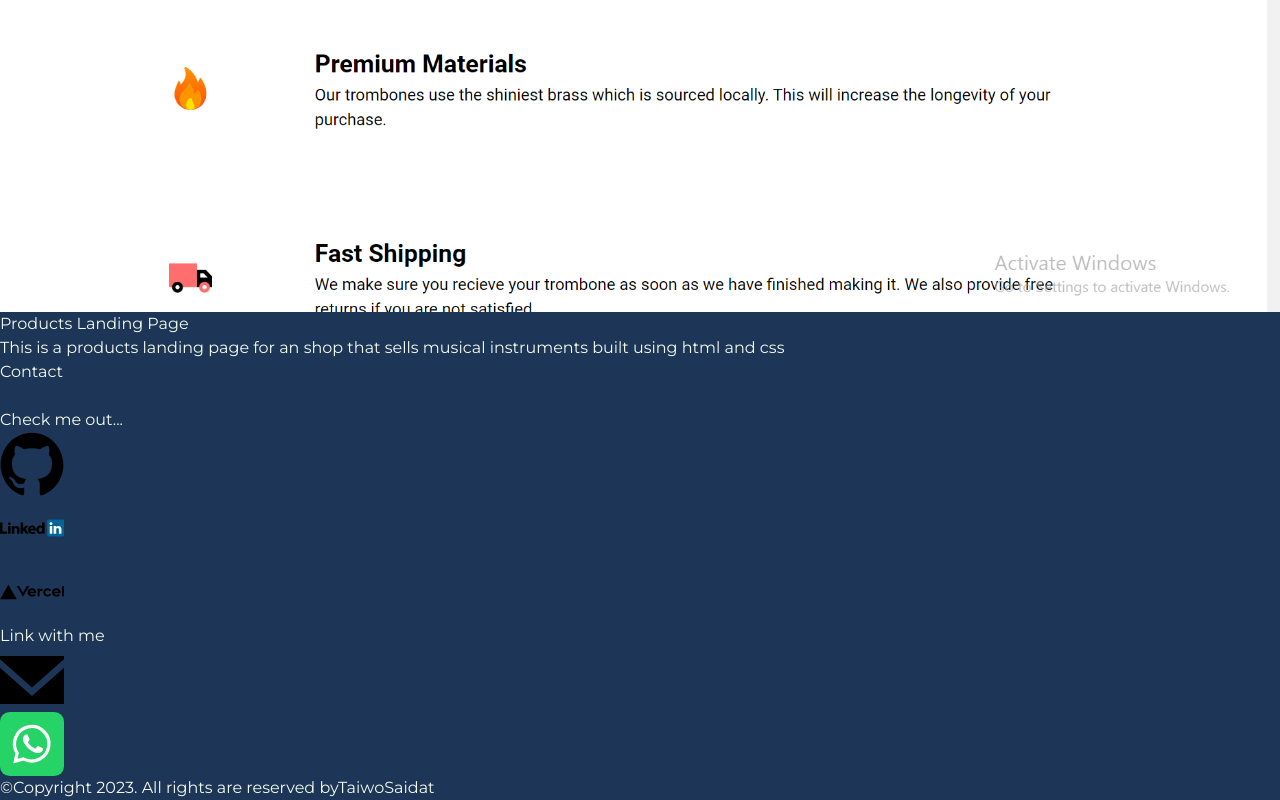
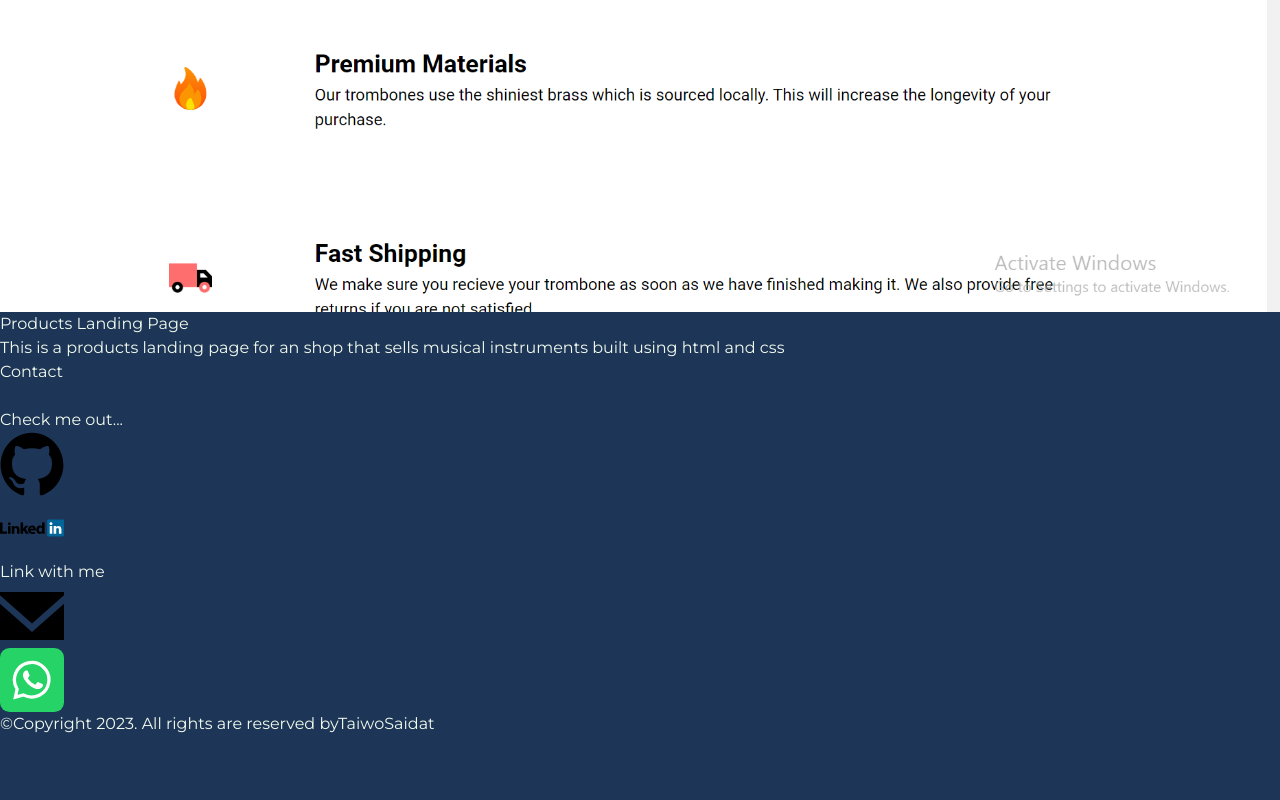
Before and after one commit to TaiwoSaidat/my-portfolio-app, a React (Vite) app: page / in a window 1280 px wide. Shown: the part 8478-9278 px from the top of the page. After the commit the page ends 9214 px from the top, so only its background shows below. Built offline with nearby package versions, Linux system fonts and the light colour scheme.

Commit message:
chore: changes to contact link

```diff
--- a/src/constants.js
+++ b/src/constants.js
@@ -83,7 +83,6 @@ export const apps = [
     content:
       "This is the landing page of a travel company's website. it was built using Next and typescript.",
   },
-
   {
     id: 2,
     href: "https://pixel-pioneers-technologies.vercel.app/",
@@ -144,11 +143,11 @@ export const links = [
     href: "https://www.linkedin.com/in/taiwo-oyewale-5554791a6/",
     image: ln,
   },
-  {
-    id: 3,
-    href: "https://vercel.com/taiwosaidats-projects",
-    image: vercel,
-  },
+  // {
+  //   id: 3,
+  //   href: "https://vercel.com/taiwosaidats-projects",
+  //   image: vercel,
+  // },
 ];
 
 export const contacts = [
```
